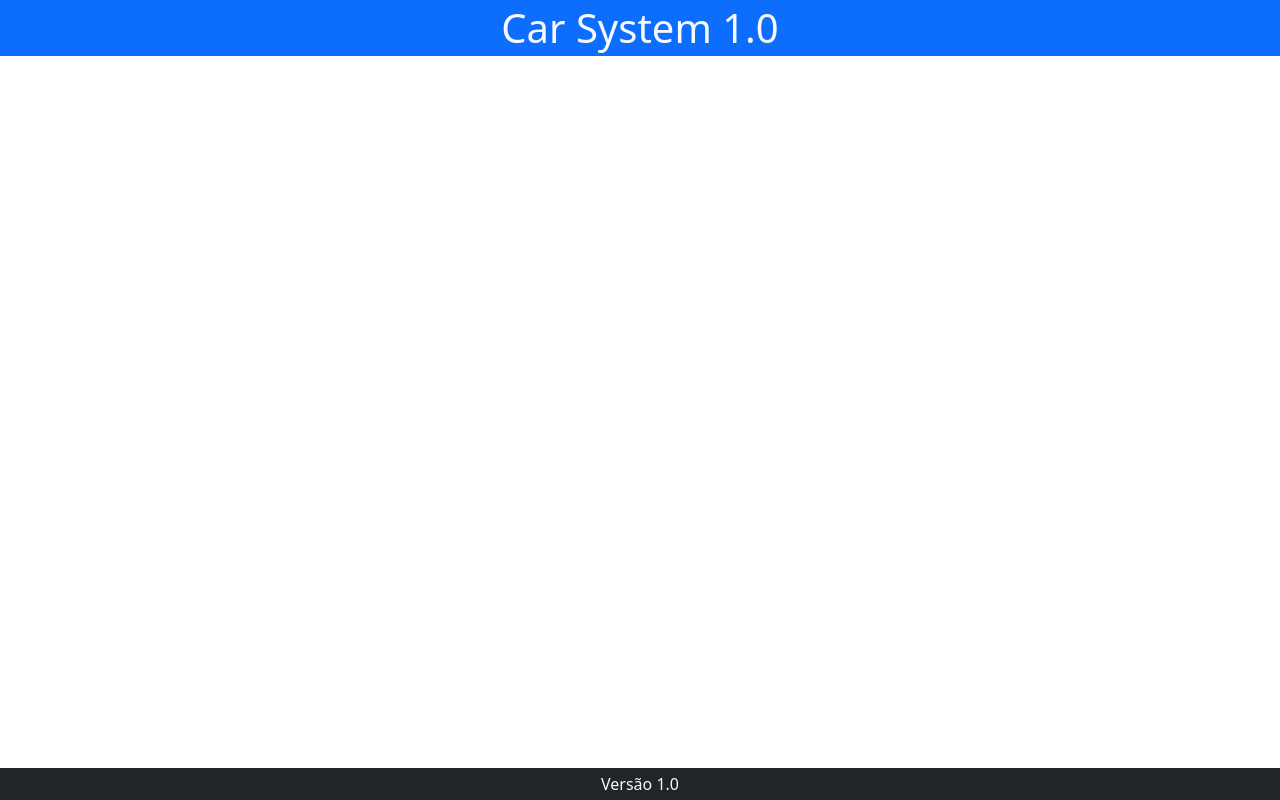
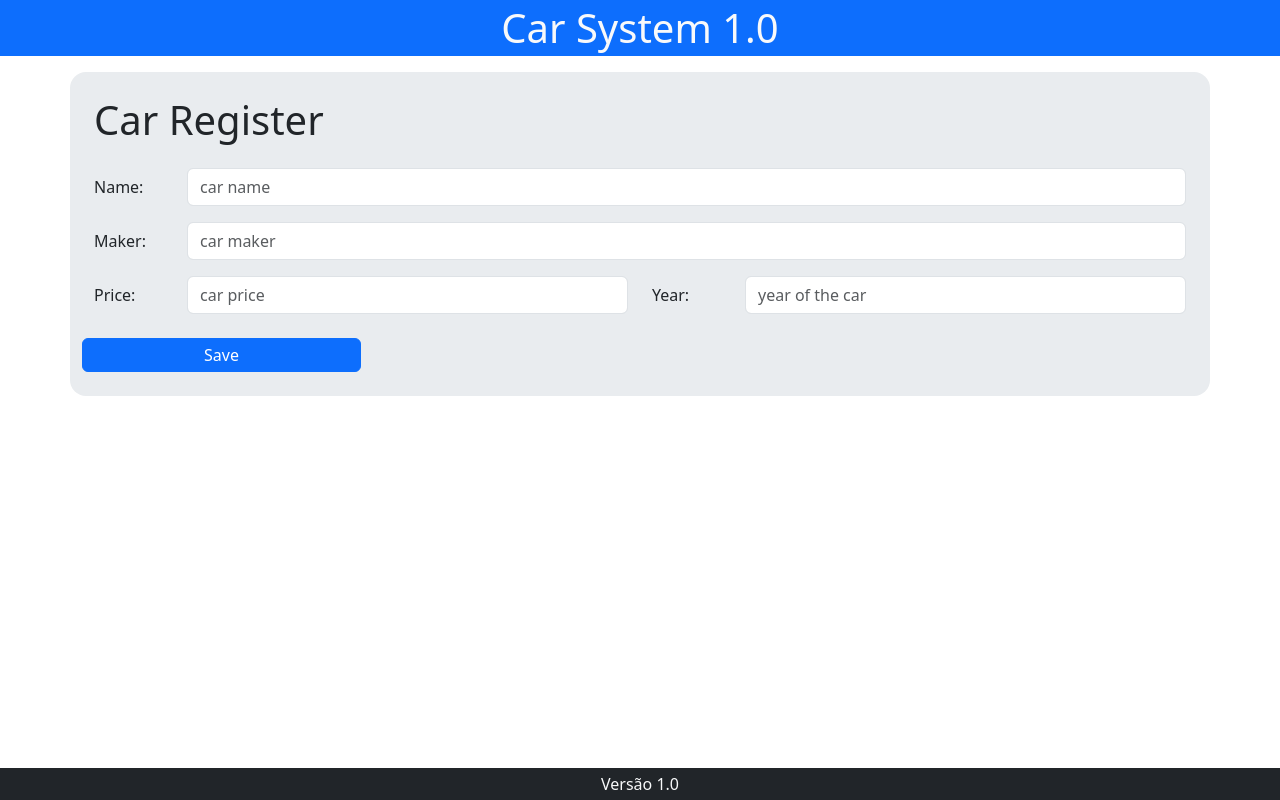
Before and after one commit to AngeloModanez/Bootcamp-devjr-modulo03-CarRegistration, an Angular app: page / in a window 1280 px wide. Built offline with nearby package versions, Linux system fonts and the light colour scheme.

Commit message:
feat: Component carForms close #15

```diff
--- a/src/app/app-module.ts
+++ b/src/app/app-module.ts
@@ -6,12 +6,14 @@ import { App } from './app';
 import { Header } from './components/header/header';
 import { NgbModule } from '@ng-bootstrap/ng-bootstrap';
 import { Footer } from './components/footer/footer';
+import { CarForms } from './components/car-forms/car-forms';
 
 @NgModule({
   declarations: [
     App,
     Header,
-    Footer
+    Footer,
+    CarForms
   ],
   imports: [
     BrowserModule,
--- a/src/app/app.html
+++ b/src/app/app.html
@@ -1,2 +1,3 @@
 <app-header />
+<app-car-forms />
 <app-footer />
--- /dev/null
+++ b/src/app/components/car-forms/car-forms.html
@@ -0,0 +1,37 @@
+<div class="container p-4 bg-body-secondary rounded-4">
+  <div class="display-6 mb-4">Car Register</div>
+  <div class="row">
+    <div class="col-md-12">
+      <form>
+        <div class="row mb-3">
+          <label for="name" class="col-sm-1 col-form-label">Name:</label>
+          <div class="col-sm-11">
+            <input type="text" id="name" name="name" placeholder="car name" class="form-control" required />
+          </div>
+        </div>
+
+        <div class="row mb-3">
+          <label for="maker" class="col-sm-1 col-form-label">Maker:</label>
+          <div class="col-sm-11">
+            <input type="text" id="maker" name="maker" placeholder="car maker" class="form-control" required />
+          </div>
+        </div>
+
+        <div class="row mb-3">
+          <label for="price" class="col-sm-1 col-form-label">Price:</label>
+          <div class="col-sm-5">
+            <input type="number" id="price" name="price" placeholder="car price" class="form-control" required />
+          </div>
+          <label for="year" class="col-sm-1 col-form-label">Year:</label>
+          <div class="col-sm-5">
+            <input type="number" id="year" name="year" placeholder="year of the car" class="form-control" required />
+          </div>
+        </div>
+
+        <div class="row mt-4">
+          <button class="p-1 btn btn-primary col-sm-3">Save</button>
+        </div>
+      </form>
+    </div>
+  </div>
+</div>
--- a/src/app/components/header/header.html
+++ b/src/app/components/header/header.html
@@ -1,3 +1,3 @@
-<div class="p-1 display-6 bg-primary text-center text-light fixed-top">
+<div class="p-1 mb-3 display-6 bg-primary text-center text-light">
   Car System 1.0
 </div>
```
Also changed, not shown: src/app/components/car-forms/car-forms.ts (added, +11 -0 lines), src/app/components/car-forms/car-forms.css (added), 1 other file (tests, documents, lock files or other folders).
